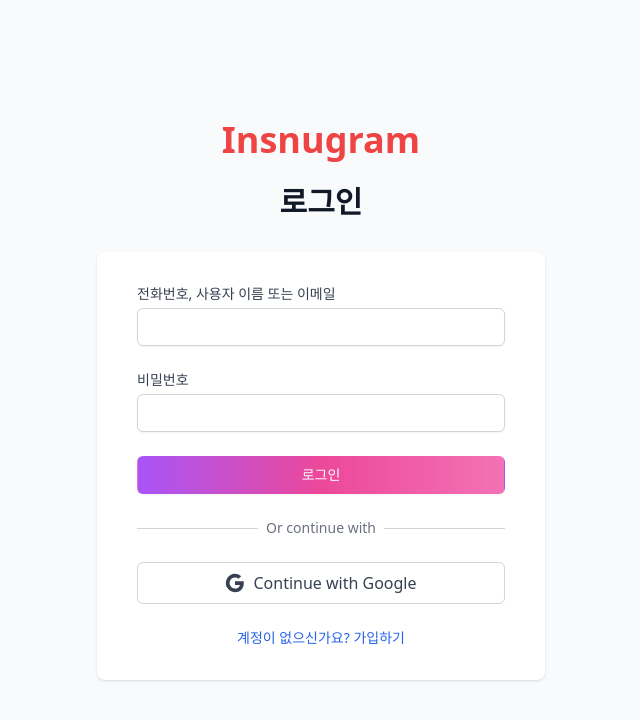
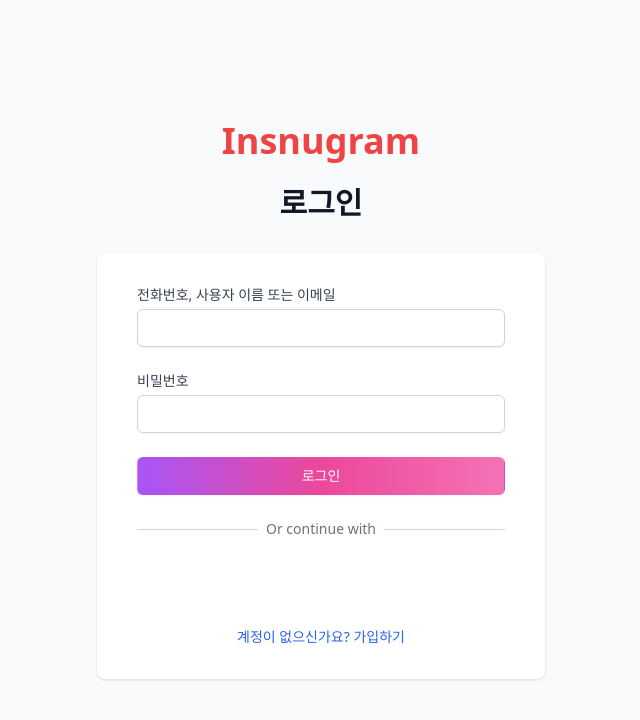
Before and after one commit to wafflestudio/22-5-team9-web, a React (Vite) app: page / in a window 1280 px wide. Shown: the top 720 px of the page, without its empty margins (319-959 px from the left). Built offline with nearby package versions, Linux system fonts and the light colour scheme.

Commit message:
Google social login implementation + AuthenticatedFetch (#28)
Final check before merging to main

---------

Co-authored-by: 박세준 <likeacloud@iMac.local>
Co-authored-by: IceCandle <icecandle2413@gmail.com>

```diff
--- a/package.json
+++ b/package.json
@@ -15,7 +15,9 @@
     "check-all": "yarn types:check && yarn format:check && yarn lint:check && yarn unused:check"
   },
   "dependencies": {
+    "@react-oauth/google": "0.12.1",
     "autoprefixer": "10.4.20",
+    "jwt-decode": "4.0.0",
     "lucide-react": "0.469.0",
     "postcss": "8.4.49",
     "react": "18.3.1",
--- a/src/App.tsx
+++ b/src/App.tsx
@@ -1,5 +1,6 @@
 import './index.css';
 
+import { GoogleOAuthProvider } from '@react-oauth/google';
 import { createContext, useState } from 'react';
 import { Navigate, Route, Routes } from 'react-router-dom';
 
@@ -26,6 +27,11 @@
   const [isSearchOpen, setIsSearchOpen] = useState(false);
 
   return (
+    <GoogleOAuthProvider
+      clientId={
+        '557745293077-gbn9t05u2o9q9a6uqmfjar2befgerpnc.apps.googleusercontent.com'
+      }
+    >
       <LoginContext.Provider value={auth}>
         <SearchContext.Provider value={{ isSearchOpen, setIsSearchOpen }}>
           <Routes>
@@ -50,18 +56,6 @@
               }
             />
             <Route
-            path="/explore"
-            element={auth.isLoggedIn ? <ExplorePage /> : <Navigate to="/" />}
-          />
-          <Route
-            path="/messages"
-            element={auth.isLoggedIn ? <MessagePage /> : <Navigate to="/" />}
-          />
-          <Route
-            path="/:username"
-            element={auth.isLoggedIn ? <ProfilePage /> : <Navigate to="/" />}
-          />
-          <Route
             path="/stories/:username/:storyId"
             element={
               auth.isLoggedIn ? (
@@ -82,6 +76,18 @@
             }
           />
             <Route
+              path="/explore"
+              element={auth.isLoggedIn ? <ExplorePage /> : <Navigate to="/" />}
+            />
+            <Route
+              path="/messages"
+              element={auth.isLoggedIn ? <MessagePage /> : <Navigate to="/" />}
+            />
+            <Route
+              path="/:username"
+              element={auth.isLoggedIn ? <ProfilePage /> : <Navigate to="/" />}
+            />
+            <Route
               path="/accounts/edit"
               element={
                 auth.isLoggedIn ? <ProfileEditPage /> : <Navigate to="/" />
@@ -89,14 +95,19 @@
             />
             <Route
               path="/post/:postId"
-            element={auth.isLoggedIn ? <PostDetailPage /> : <Navigate to="/" />}
+              element={
+                auth.isLoggedIn ? <PostDetailPage /> : <Navigate to="/" />
+              }
             />
             <Route
               path="/map"
-            element={auth.isLoggedIn ? <FriendMapPage /> : <Navigate to="/" />}
+              element={
+                auth.isLoggedIn ? <FriendMapPage /> : <Navigate to="/" />
+              }
             />
           </Routes>
         </SearchContext.Provider>
       </LoginContext.Provider>
+    </GoogleOAuthProvider>
   );
 };
--- a/src/api/auth.ts
+++ b/src/api/auth.ts
@@ -46,12 +46,27 @@
     },
   );
 
+  const contentType = response.headers.get('content-type');
+  if (contentType?.includes('application/json') === false) {
+    const text = await response.text();
+    console.error('Non-JSON response:', text);
+    throw new Error('Server returned non-JSON response');
+  }
+
   if (response.ok) {
-    const data = (await response.json()) as SignInResponse;
-    localStorage.setItem('access_token', data.access_token);
-    localStorage.setItem('refresh_token', data.refresh_token);
-
-    return await myProfile(data.access_token);
+    try {
+      const data = (await response.json()) as SignInResponse;
+      localStorage.setItem('access_token', data.access_token);
+      localStorage.setItem('refresh_token', data.refresh_token);
+      const profileResponse = await myProfile(data.access_token);
+      if (profileResponse === null) {
+        throw new Error('Failed to fetch user profile');
+      }
+      return profileResponse;
+    } catch (err) {
+      console.error('Error parsing JSON response:', err);
+      throw new Error('Invalid response format from server');
+    }
   }
 
   if (response.status === 401) {
--- a/src/components/auth/GoogleAuth.tsx
+++ b/src/components/auth/GoogleAuth.tsx
@@ -1,149 +1,71 @@
-import { useEffect, useState } from 'react';
-import { useNavigate } from 'react-router-dom';
+import { type CredentialResponse, GoogleLogin } from '@react-oauth/google';
+import React from 'react';
 
-// Google OAuth configuration
-const GOOGLE_CLIENT_ID =
-  '557745293077-gbn9t05u2o9q9a6uqmfjar2befgerpnc.apps.googleusercontent.com';
-const REDIRECT_URI = 'https://waffle-instaclone.kro.kr/auth/callback';
+export interface GoogleCredentialResponse {
+  credential: string;
+  clientId: string;
+  select_by: string;
+}
+
+export interface GoogleAuthResponse {
+  access_token: string;
+  refresh_token: string;
+  user: {
+    id: number;
+    email: string;
+    username: string;
+    profile_image?: string;
+  };
+}
 
 interface GoogleAuthProps {
   onSuccess: (accessToken: string, refreshToken: string) => void;
   onError: (error: string) => void;
 }
 
-interface TokenData {
-  access_token: string;
-  refresh_token: string;
-}
-
-const GoogleAuth = ({ onSuccess, onError }: GoogleAuthProps) => {
-  const [loading, setLoading] = useState(false);
-  const navigate = useNavigate();
-
-  const handleGoogleLogin = () => {
+const GoogleAuth: React.FC<GoogleAuthProps> = ({ onSuccess, onError }) => {
+  const handleGoogleSuccess = async (
+    credentialResponse: CredentialResponse,
+  ) => {
     try {
-      setLoading(true);
-      const authUrl =
-        'https://accounts.google.com/o/oauth2/v2/auth?' +
-        `client_id=${GOOGLE_CLIENT_ID}&` +
-        `redirect_uri=${encodeURIComponent(REDIRECT_URI)}&` +
-        'response_type=code&' +
-        'scope=email%20profile';
-
-      window.location.href = authUrl;
-    } catch (error) {
-      setLoading(false);
-      onError('Failed to initiate Google login');
-      console.error('Google login error:', error);
-    }
-  };
-
-  // Handle OAuth callback
-  useEffect(() => {
-    const params = new URLSearchParams(window.location.search);
-    const code = params.get('code');
-
-    if (code != null) {
-      const handleCallback = async () => {
-        try {
-          setLoading(true);
-          const callbackResponse = await fetch(
-            `https://waffle-instaclone.kro.kr/auth/callback?code=${code}`,
-          );
-
-          if (!callbackResponse.ok) {
-            throw new Error('Failed to exchange code for tokens');
-          }
-
-          interface GoogleAuthData {
-            is_created: boolean;
-            username: string;
-            user_info: {
-              email: string;
-              name: string;
-              picture: string;
-              sub: string;
-            };
-          }
-          const authData = (await callbackResponse.json()) as GoogleAuthData;
-
-          // If user doesn't exist, redirect to registration
-          if (!authData.is_created) {
-            void navigate('/register', {
-              state: {
-                googleData: {
-                  email: authData.user_info.email,
-                  fullName: authData.user_info.name,
-                  picture: authData.user_info.picture,
-                  sub: authData.user_info.sub,
-                },
-                isGoogleSignup: true,
-              },
-            });
-            return;
-          }
-
-          // If user exists, proceed with sign in
-          const signinResponse = await fetch(
-            'https://waffle-instaclone.kro.kr/api/user/signin',
+      const response = await fetch(
+        'https://waffle-instaclone.kro.kr/test/api/auth/google',
         {
           method: 'POST',
           headers: {
             'Content-Type': 'application/json',
           },
           body: JSON.stringify({
-                username: authData.username,
-                password: authData.user_info.sub,
+            credential: credentialResponse.credential,
           }),
         },
       );
 
-          if (!signinResponse.ok) {
-            throw new Error('Failed to sign in with Google credentials');
-          }
-          const tokenData = (await signinResponse.json()) as TokenData;
-          onSuccess(tokenData.access_token, tokenData.refresh_token);
-          void navigate('/');
+      if (!response.ok) throw new Error('Google authentication failed');
+
+      const data = (await response.json()) as GoogleAuthResponse;
+      onSuccess(data.access_token, data.refresh_token);
     } catch (error) {
       onError(
-            error instanceof Error ? error.message : 'Authentication failed',
+        `Google 로그인 중 오류가 발생했습니다.: ${(error as Error).message}`,
       );
-          console.error('Auth callback error:', error);
-        } finally {
-          setLoading(false);
     }
   };
 
-      void handleCallback();
-    }
-  }, [navigate, onSuccess, onError]);
-
   return (
-    <button
-      onClick={handleGoogleLogin}
-      disabled={loading}
-      className="w-full flex justify-center items-center gap-2 bg-white border border-gray-300 rounded-md px-4 py-2 text-gray-700 hover:bg-gray-50 focus:outline-none focus:ring-2 focus:ring-offset-2 focus:ring-indigo-500 disabled:opacity-50"
-    >
-      <svg className="w-5 h-5" viewBox="0 0 24 24">
-        <path
-          fill="currentColor"
-          d="M22.56 12.25c0-.78-.07-1.53-.2-2.25H12v4.26h5.92c-.26 1.37-1.04 2.53-2.21 3.31v2.77h3.57c2.08-1.92 3.28-4.74 3.28-8.09z"
+    <div className="w-full flex justify-center">
+      <GoogleLogin
+        onSuccess={(response) => {
+          void handleGoogleSuccess(response);
+        }}
+        onError={() => {
+          onError('Google 로그인 중 오류가 발생했습니다.');
+        }}
+        useOneTap
+        theme="outline"
+        size="large"
       />
-        <path
-          fill="currentColor"
-          d="M12 23c2.97 0 5.46-.98 7.28-2.66l-3.57-2.77c-.98.66-2.23 1.06-3.71 1.06-2.86 0-5.29-1.93-6.16-4.53H2.18v2.84C3.99 20.53 7.7 23 12 23z"
-        />
-        <path
-          fill="currentColor"
-          d="M5.84 14.09c-.22-.66-.35-1.36-.35-2.09s.13-1.43.35-2.09V7.07H2.18C1.43 8.55 1 10.22 1 12s.43 3.45 1.18 4.93l2.85-2.22.81-.62z"
-        />
-        <path
-          fill="currentColor"
-          d="M12 5.38c1.62 0 3.06.56 4.21 1.64l3.15-3.15C17.45 2.09 14.97 1 12 1 7.7 1 3.99 3.47 2.18 7.07l3.66 2.84c.87-2.6 3.3-4.53 6.16-4.53z"
-        />
-      </svg>
-      {loading ? 'Signing in...' : 'Continue with Google'}
-    </button>
+    </div>
   );
 };
 
--- a/src/pages/LoginPage.tsx
+++ b/src/pages/LoginPage.tsx
@@ -2,6 +2,7 @@
 import { Link } from 'react-router-dom';
 
 import { signin } from '../api/auth';
+import { myProfile } from '../api/profile';
 import GoogleAuth from '../components/auth/GoogleAuth';
 import type { UserProfile } from '../types/user';
 
@@ -31,30 +32,29 @@
     }
   };
 
-  const handleGoogleSuccess = async (
-    accessToken: string,
-    refreshToken: string,
-  ) => {
-    // Store tokens
-    localStorage.setItem('access_token', accessToken);
-    localStorage.setItem('refresh_token', refreshToken);
-    const response = await fetch(
-      'https://waffle-instaclone.kro.kr/api/user/profile',
-      {
-        headers: {
-          Authorization: `Bearer ${accessToken}`,
-        },
-      },
-    );
-
-    if (response.ok) {
-      const userData = (await response.json()) as UserProfile;
-      handleIsLoggedIn(true, userData);
-    }
+  const handleGoogleError = (err: string) => {
+    setError(err);
   };
 
-  const handleGoogleError = (err: string) => {
-    setError(err);
+  const handleGoogleSuccess = async (
+    access_token: string,
+    refresh_token: string,
+  ) => {
+    try {
+      localStorage.setItem('access_token', access_token);
+      localStorage.setItem('refresh_token', refresh_token);
+      const profileResponse = await myProfile(access_token);
+      if (profileResponse == null) {
+        throw new Error('Failed to fetch user profile');
+      }
+      handleIsLoggedIn(true, profileResponse);
+    } catch (err) {
+      setError(
+        err instanceof Error
+          ? err.message
+          : 'Google 로그인 중 오류가 발생했습니다.',
+      );
+    }
   };
 
   return (
@@ -146,9 +146,9 @@
 
             <div className="mt-6">
               <GoogleAuth
-                onSuccess={(accessToken, refreshToken) =>
-                  void handleGoogleSuccess(accessToken, refreshToken)
-                }
+                onSuccess={(access_token, refresh_token) => {
+                  void handleGoogleSuccess(access_token, refresh_token);
+                }}
                 onError={handleGoogleError}
               />
             </div>
```
Also changed, not shown: 1 other file (tests, documents, lock files or other folders). Lines whose indentation alone changed are shown as unchanged.
